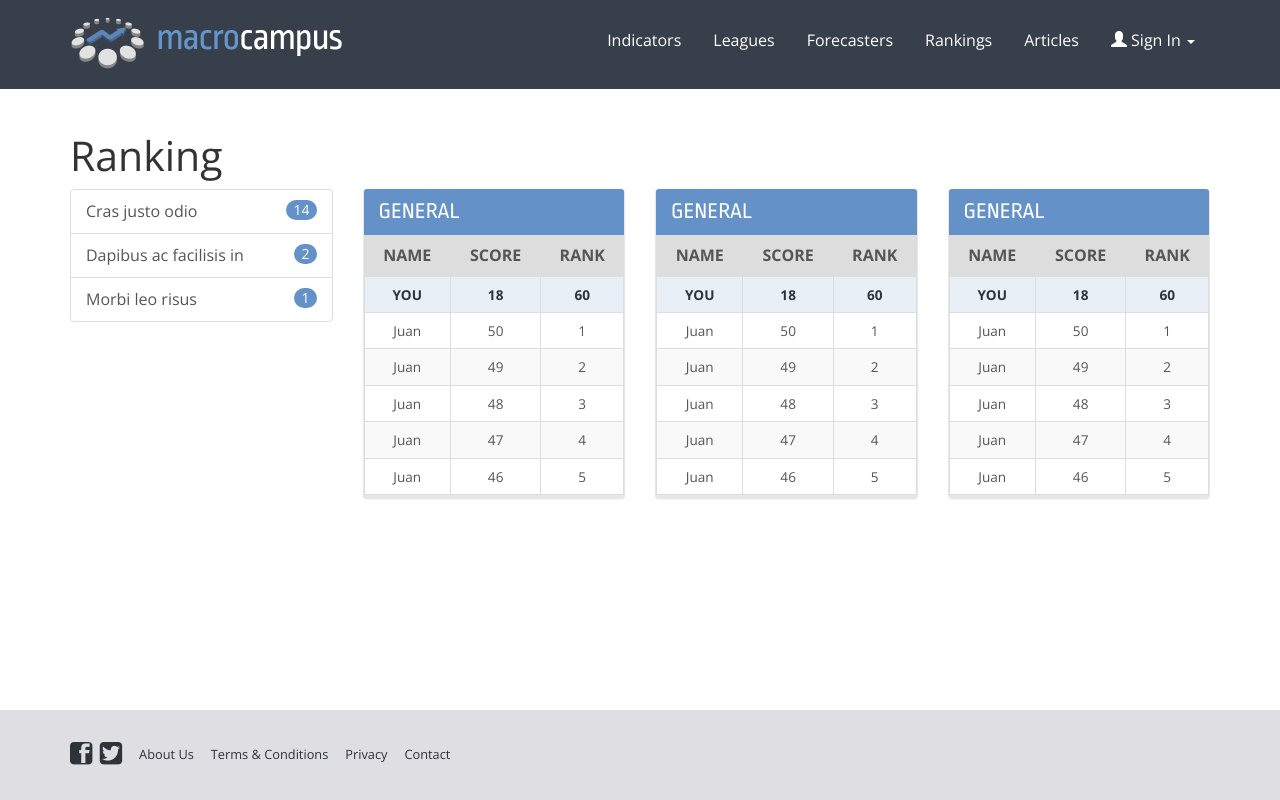
After one commit to ekersten/javadoc_primeros_pasos, a PHP site: page /rkn001.php in a window 1280 px wide. The commit adds this page. Run offline with PHP 8.4, Linux system fonts and the light colour scheme; style sheets or scripts are compiled from the project's sources; some libraries are stand-ins or nearby versions.

Commit message:
pagina rkn001.php

```diff
--- a/less/styles.less
+++ b/less/styles.less
@@ -200,3 +200,7 @@ footer, .page-wrap:after {
 		}
 	}
 }
+
+.badge{
+	background: @btn_azul;
+}
--- /dev/null
+++ b/rkn001.php
@@ -0,0 +1,189 @@
+<!DOCTYPE html>
+<html>
+<head>
+	<meta charset="utf-8">
+	<meta http-equiv="X-UA-Compatible" content="IE=edge">
+	<title>Macro Campus</title>
+	<link href='http://fonts.googleapis.com/css?family=Ropa+Sans|Open+Sans:400,300,700' rel='stylesheet' type='text/css'/>
+	<link rel="stylesheet" href="css/macrocampus.css"/>
+</head>
+<body>
+	<div class="page-wrap">
+		<?php include('includes/header.php'); ?>
+		<section class="container-fluid">
+			<h1>Ranking</h1>
+			<div class="row">
+				<div class="col-xs-3">
+					<ul class="list-group">
+						<li class="list-group-item">
+							<span class="badge">14</span>
+							Cras justo odio
+						</li>
+							<li class="list-group-item">
+							<span class="badge">2</span>
+							Dapibus ac facilisis in
+						</li>
+							<li class="list-group-item">
+							<span class="badge">1</span>
+							Morbi leo risus
+						</li>
+					</ul>
+
+				</div>
+				<div class="col-xs-3">
+					<div class="panel panel-primary no-padding">
+						<div class="panel-heading">
+							<h3 class="panel-title">General</h3>
+						</div>
+						<div class="panel-body">
+							<table class="table table-striped table-bordered ranking">
+								<thead>
+									<tr>
+										<th>Name</th>
+										<th>Score</th>
+										<th>Rank</th>
+									</tr>
+								</thead>
+								<tbody>
+									<tr class="info">
+										<td>YOU</td>
+										<td>18</td>
+										<td>60</td>
+									</tr>
+									<tr>
+										<td>Juan</td>
+										<td>50</td>
+										<td>1</td>
+									</tr>
+									<tr>
+										<td>Juan</td>
+										<td>49</td>
+										<td>2</td>
+									</tr>
+									<tr>
+										<td>Juan</td>
+										<td>48</td>
+										<td>3</td>
+									</tr>
+									<tr>
+										<td>Juan</td>
+										<td>47</td>
+										<td>4</td>
+									</tr>
+									<tr>
+										<td>Juan</td>
+										<td>46</td>
+										<td>5</td>
+									</tr>
+								</tbody>
+							</table>
+						</div>
+					</div>
+
+				</div>
+				<div class="col-xs-3"><div class="panel panel-primary no-padding">
+						<div class="panel-heading">
+							<h3 class="panel-title">General</h3>
+						</div>
+						<div class="panel-body">
+							<table class="table table-striped table-bordered ranking">
+								<thead>
+									<tr>
+										<th>Name</th>
+										<th>Score</th>
+										<th>Rank</th>
+									</tr>
+								</thead>
+								<tbody>
+									<tr class="info">
+										<td>YOU</td>
+										<td>18</td>
+										<td>60</td>
+									</tr>
+									<tr>
+										<td>Juan</td>
+										<td>50</td>
+										<td>1</td>
+									</tr>
+									<tr>
+										<td>Juan</td>
+										<td>49</td>
+										<td>2</td>
+									</tr>
+									<tr>
+										<td>Juan</td>
+										<td>48</td>
+										<td>3</td>
+									</tr>
+									<tr>
+										<td>Juan</td>
+										<td>47</td>
+										<td>4</td>
+									</tr>
+									<tr>
+										<td>Juan</td>
+										<td>46</td>
+										<td>5</td>
+									</tr>
+								</tbody>
+							</table>
+						</div>
+					</div>
+				</div>
+				<div class="col-xs-3"><div class="panel panel-primary no-padding">
+						<div class="panel-heading">
+							<h3 class="panel-title">General</h3>
+						</div>
+						<div class="panel-body">
+							<table class="table table-striped table-bordered ranking">
+								<thead>
+									<tr>
+										<th>Name</th>
+										<th>Score</th>
+										<th>Rank</th>
+									</tr>
+								</thead>
+								<tbody>
+									<tr class="info">
+										<td>YOU</td>
+										<td>18</td>
+										<td>60</td>
+									</tr>
+									<tr>
+										<td>Juan</td>
+										<td>50</td>
+										<td>1</td>
+									</tr>
+									<tr>
+										<td>Juan</td>
+										<td>49</td>
+										<td>2</td>
+									</tr>
+									<tr>
+										<td>Juan</td>
+										<td>48</td>
+										<td>3</td>
+									</tr>
+									<tr>
+										<td>Juan</td>
+										<td>47</td>
+										<td>4</td>
+									</tr>
+									<tr>
+										<td>Juan</td>
+										<td>46</td>
+										<td>5</td>
+									</tr>
+								</tbody>
+							</table>
+						</div>
+					</div></div>
+			</div>
+		</section>
+	</div>
+	<?php include('includes/footer.php'); ?>
+	<script src="//code.jquery.com/jquery-1.11.0.min.js"></script>
+	<script src="js/bootstrap.min.js"></script>
+	<script src="js/script.js"></script>
+</body>
+</html>
```
